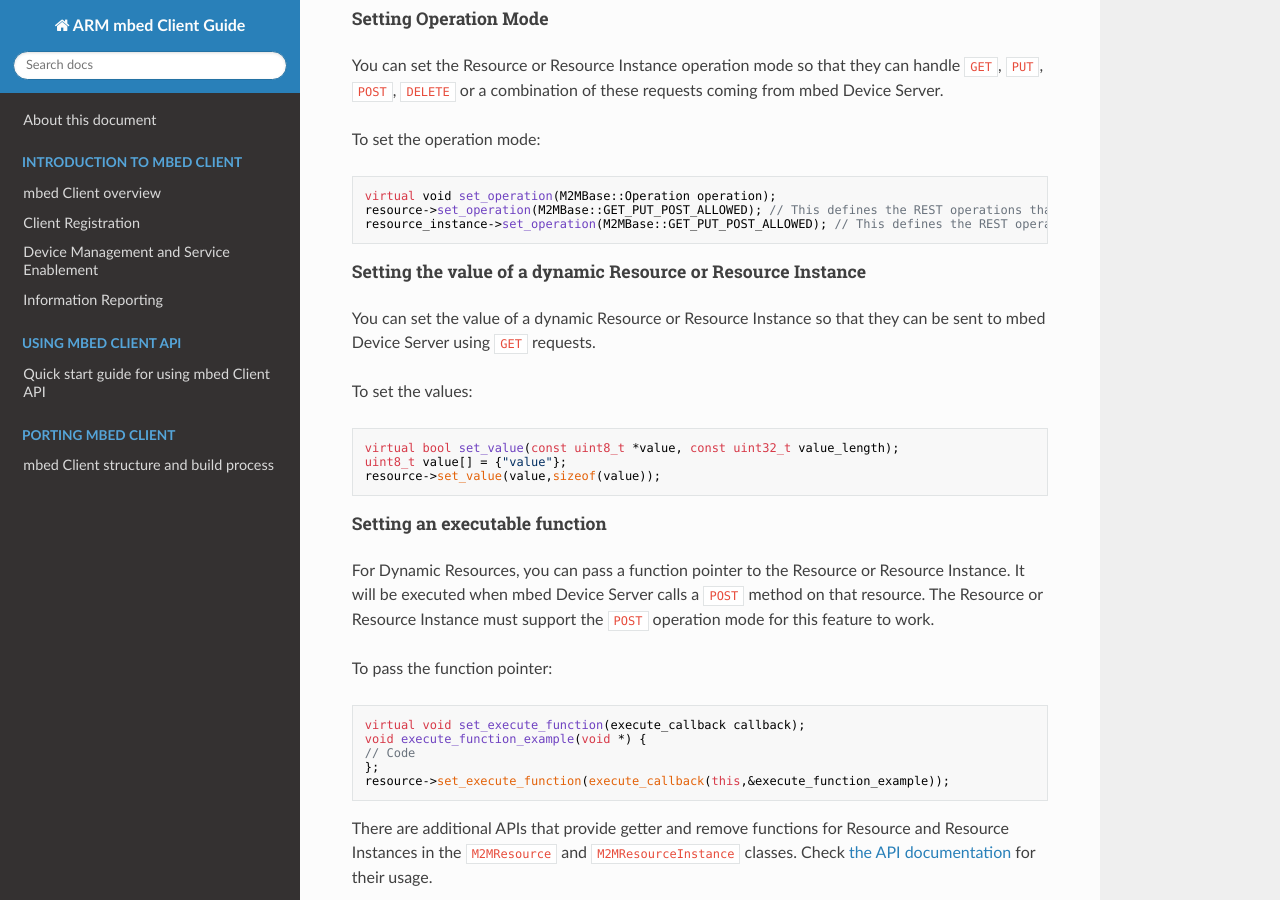
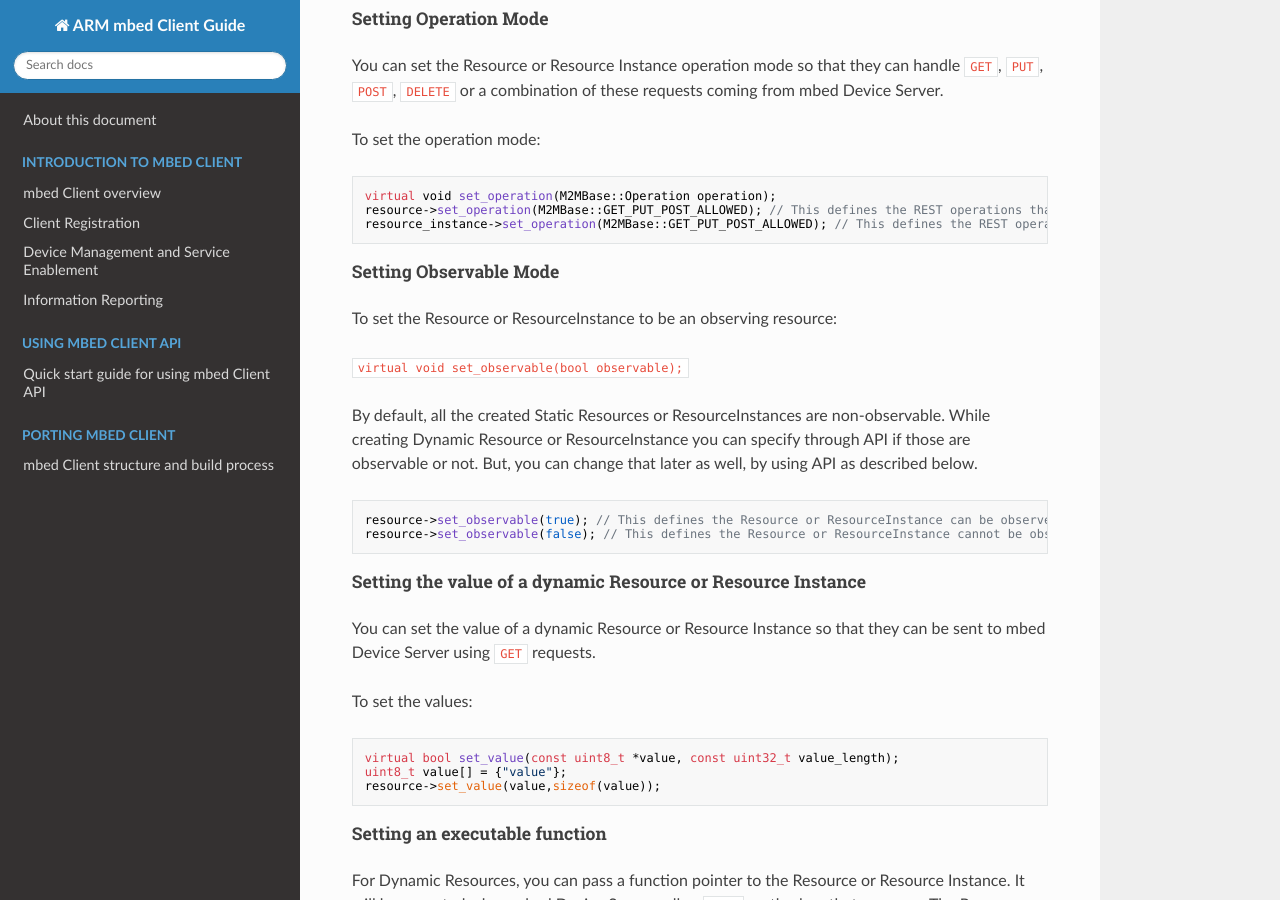
Before and after one commit to ARMmbed/mbed-client, an MkDocs documentation site: the page built from docs/Howto.md, in a window 1280 px wide and 900 px high, scrolled down 8275 px. Built offline with MkDocs 1.6.1, drawn with Linux system fonts in a browser that asks for light colours; nearby versions of some CDN libraries; old or Windows-style settings are respelled for this version of MkDocs.

Commit message:
Update Howto.md

````diff
--- a/docs/Howto.md
+++ b/docs/Howto.md
@@ -368,6 +368,18 @@
 resource->set_operation(M2MBase::GET_PUT_POST_ALLOWED); // This defines the REST operations that can be performed on this Resource.
 resource_instance->set_operation(M2MBase::GET_PUT_POST_ALLOWED); // This defines the REST operations that can be performed on this ResourceInstance.
 ```
+##### Setting Observable Mode
+
+To set the Resource or ResourceInstance to be an observing resource:
+
+`virtual void set_observable(bool observable);`
+
+By default, all the created Static Resources or ResourceInstances are non-observable. While creating Dynamic Resource or ResourceInstance you can specify through API if those are observable or not. But, you can change that later as well, by using API as described below.
+
+```
+resource->set_observable(true); // This defines the Resource or ResourceInstance can be observed from server.
+resource->set_observable(false); // This defines the Resource or ResourceInstance cannot be observed from server.
+```
 
 ##### Setting the value of a dynamic Resource or Resource Instance
 
````
